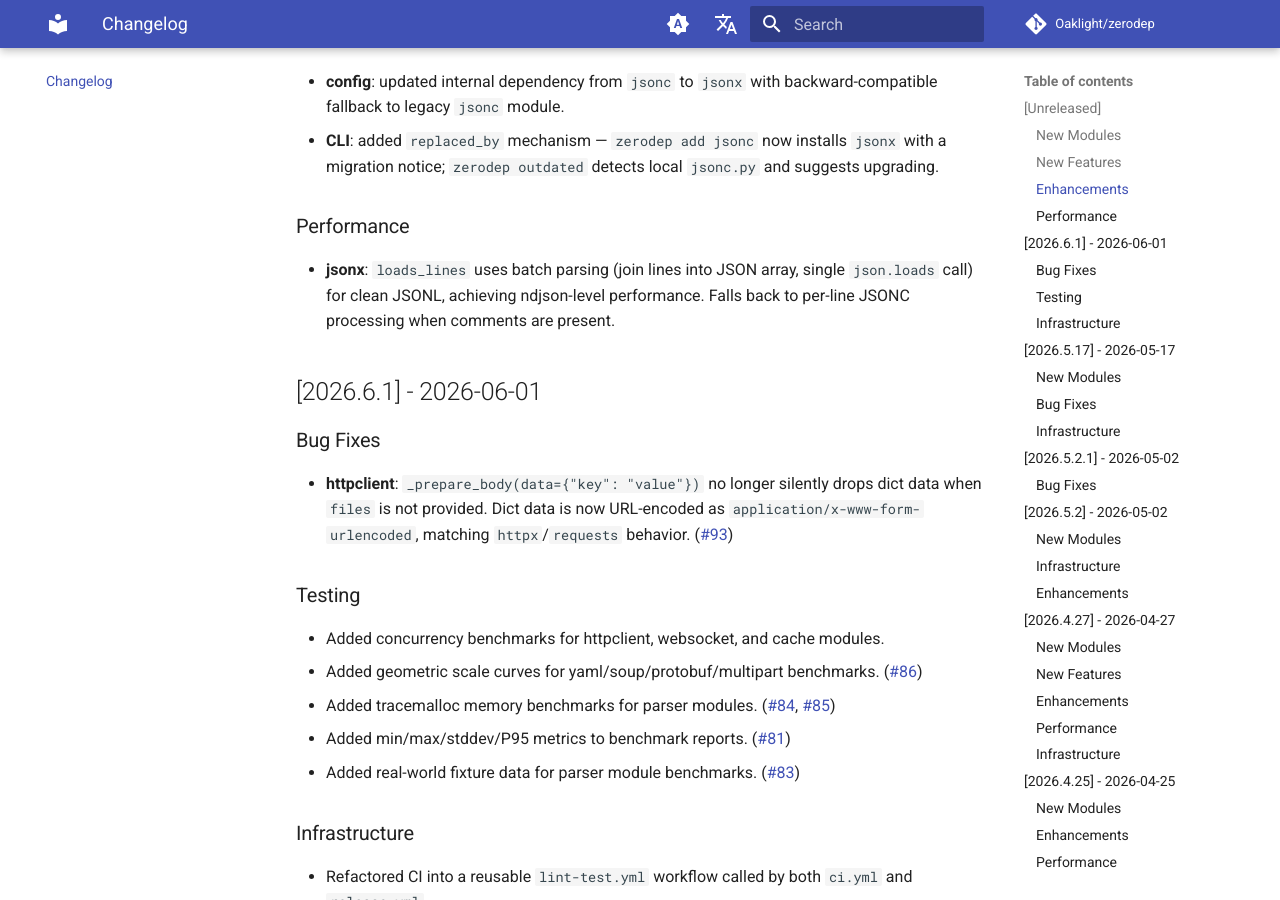
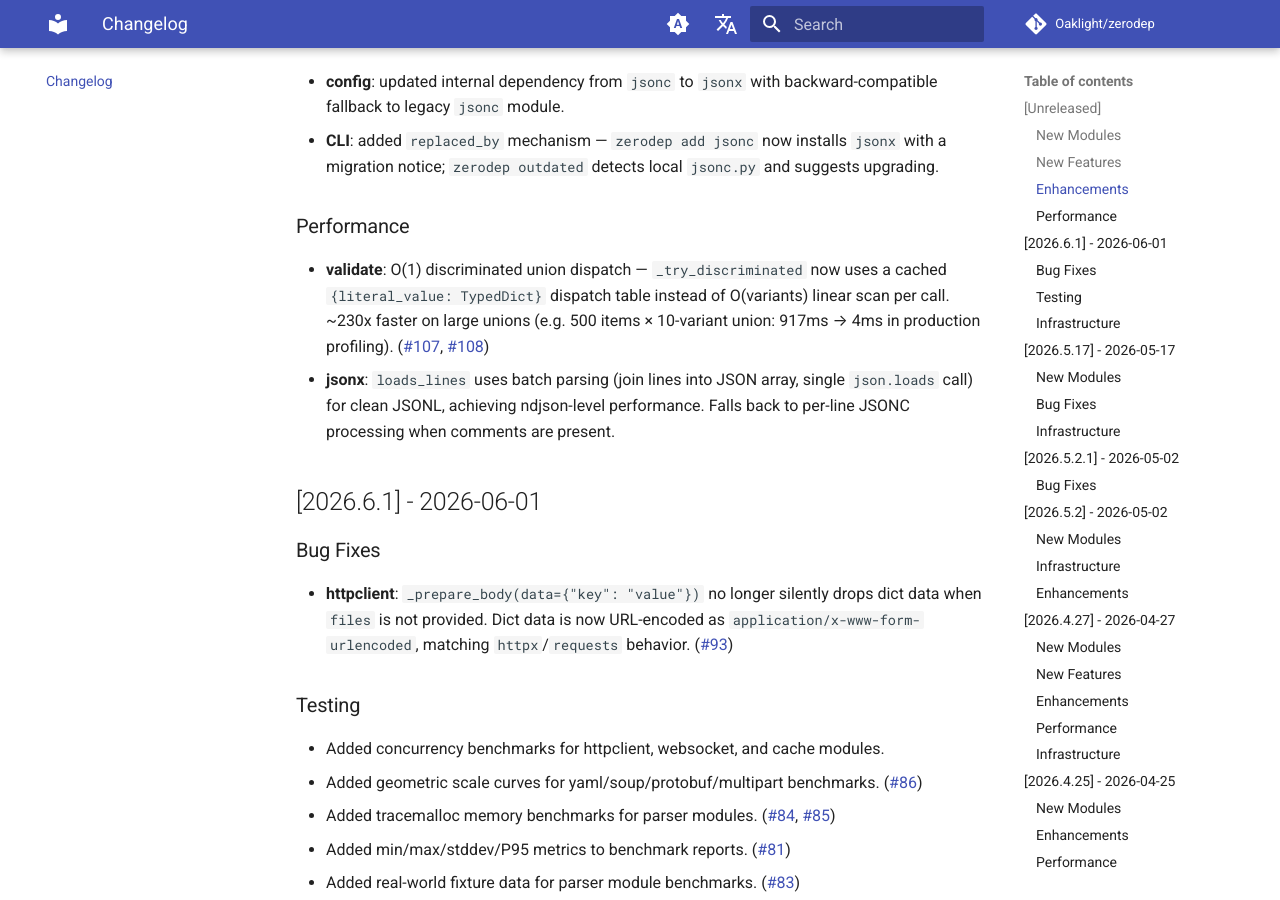
Before and after one commit to Oaklight/zerodep, an MkDocs documentation site: the page built from docs/changelog.md, in a window 1280 px wide and 900 px high, scrolled down 775 px. Built offline with MkDocs 1.6.1 and Material for MkDocs 9.7.7, drawn with Linux system fonts in a browser that asks for light colours; comment, search, counter and statistics services are not loaded.

Commit message:
docs: add validate dispatch table perf entry to changelog

```diff
--- a/docs/changelog.md
+++ b/docs/changelog.md
@@ -21,6 +21,7 @@ The format is based on [Keep a Changelog](https://keepachangelog.com/en/1.1.0/).
 
 ### Performance
 
+- **validate**: O(1) discriminated union dispatch — `_try_discriminated` now uses a cached `{literal_value: TypedDict}` dispatch table instead of O(variants) linear scan per call. ~230x faster on large unions (e.g. 500 items × 10-variant union: 917ms → 4ms in production profiling). ([#107](https://github.com/Oaklight/zerodep/issues/107), [#108](https://github.com/Oaklight/zerodep/pull/108))
 - **jsonx**: `loads_lines` uses batch parsing (join lines into JSON array, single `json.loads` call) for clean JSONL, achieving ndjson-level performance. Falls back to per-line JSONC processing when comments are present.
 
 ## [2026.6.1] - 2026-06-01
```
